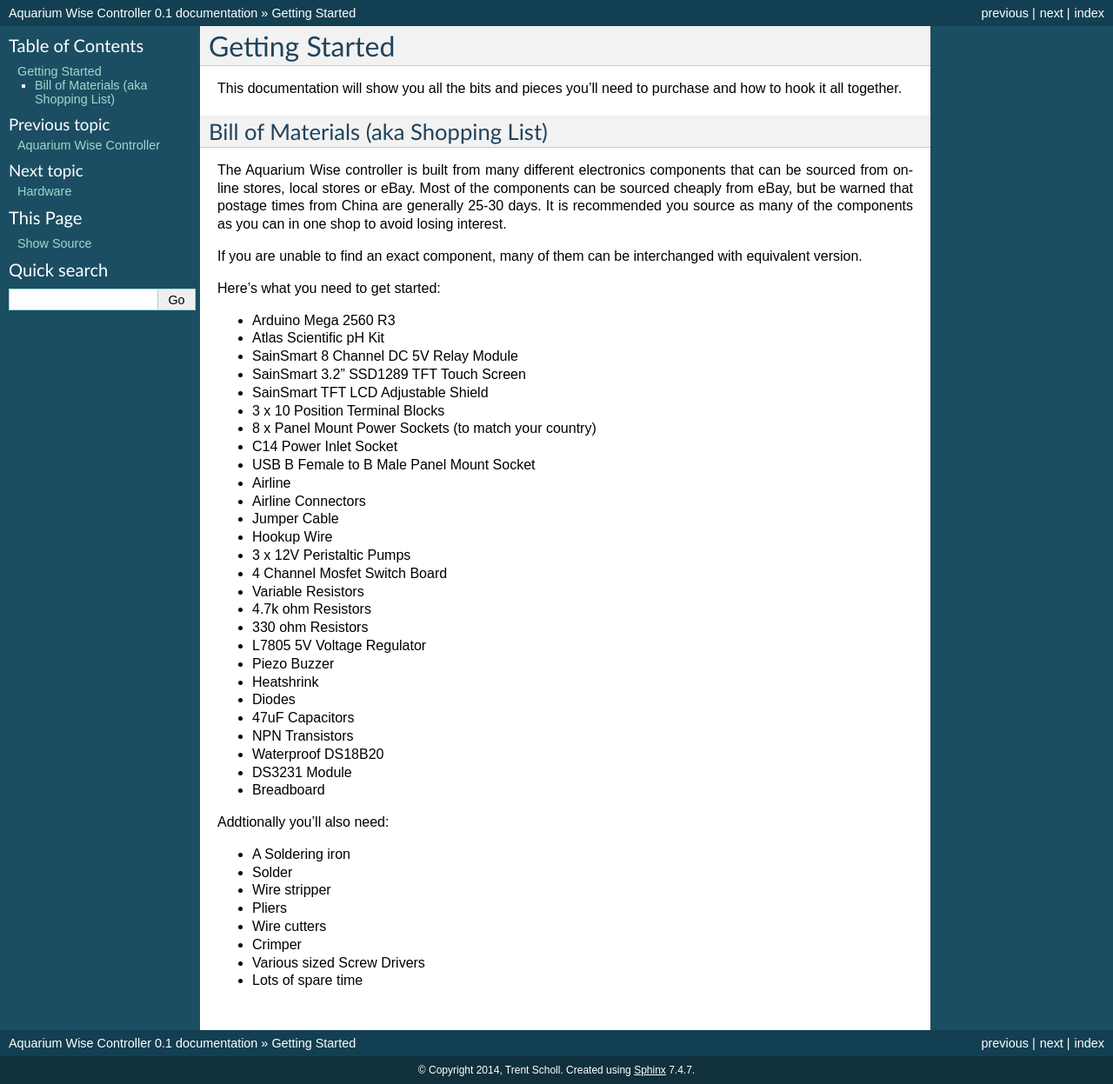
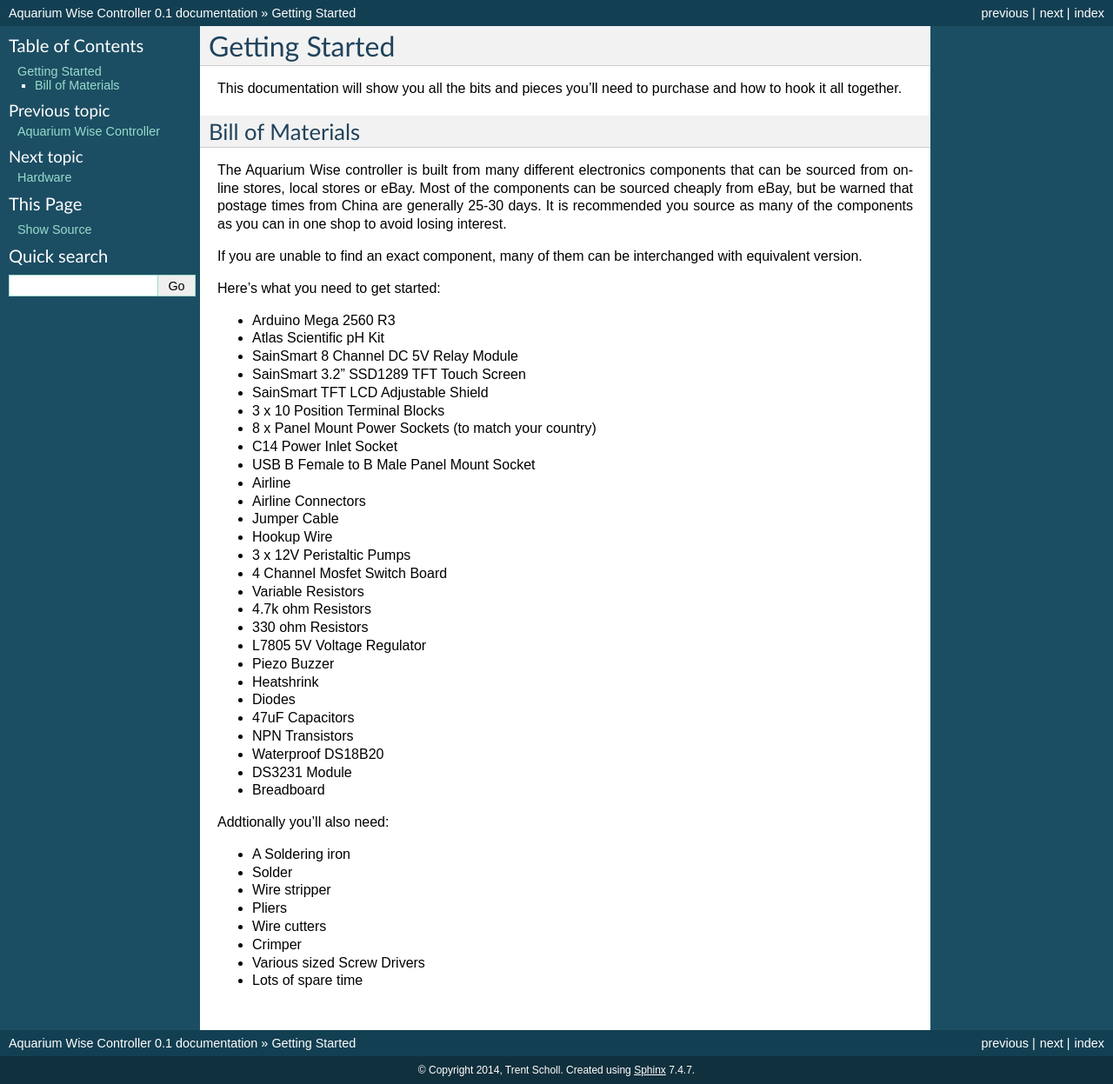
Before and after one commit to TrentScholl/aquarium-wise-controller, a Sphinx documentation site: the page built from docs/getting_started.rst, in a window 1280 px wide. Shown: the whole page at 87% size. Built offline with Sphinx 7.4.7, drawn with Linux system fonts in a browser that asks for light colours.

Commit message:
Updating docs

```diff
--- a/docs/getting_started.rst
+++ b/docs/getting_started.rst
@@ -3,8 +3,8 @@
 
 This documentation will show you all the bits and pieces you'll need to purchase and how to hook it all together.
 
-Bill of Materials (aka Shopping List)
--------------------------------------
+Bill of Materials
+-----------------
 
 The Aquarium Wise controller is built from many different electronics components that can be sourced from online stores, local stores or eBay. Most of the components can be sourced cheaply from eBay, but be warned that postage times from China are generally 25-30 days. It is recommended you source as many of the components as you can in one shop to avoid losing interest.
 
```
